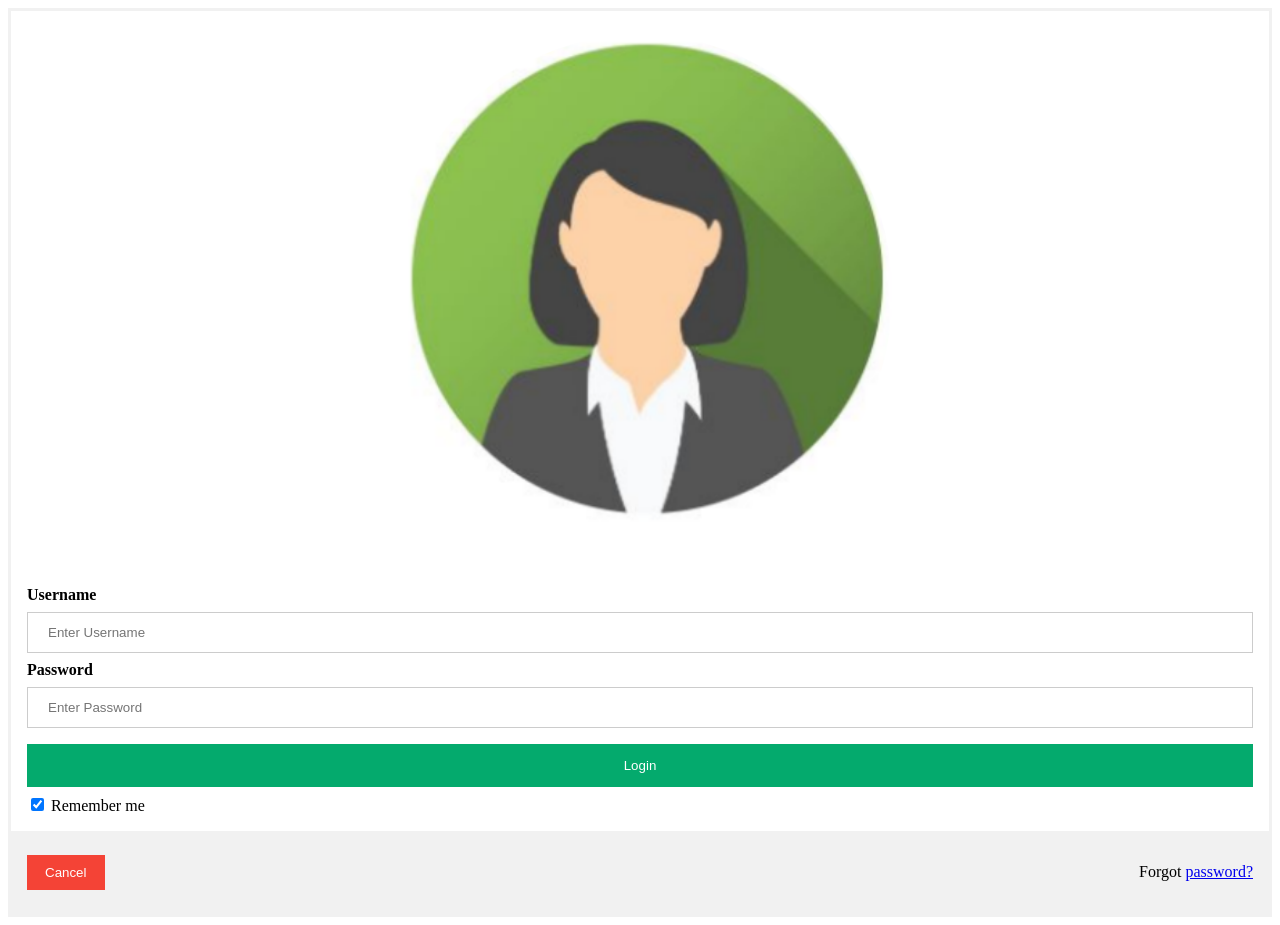
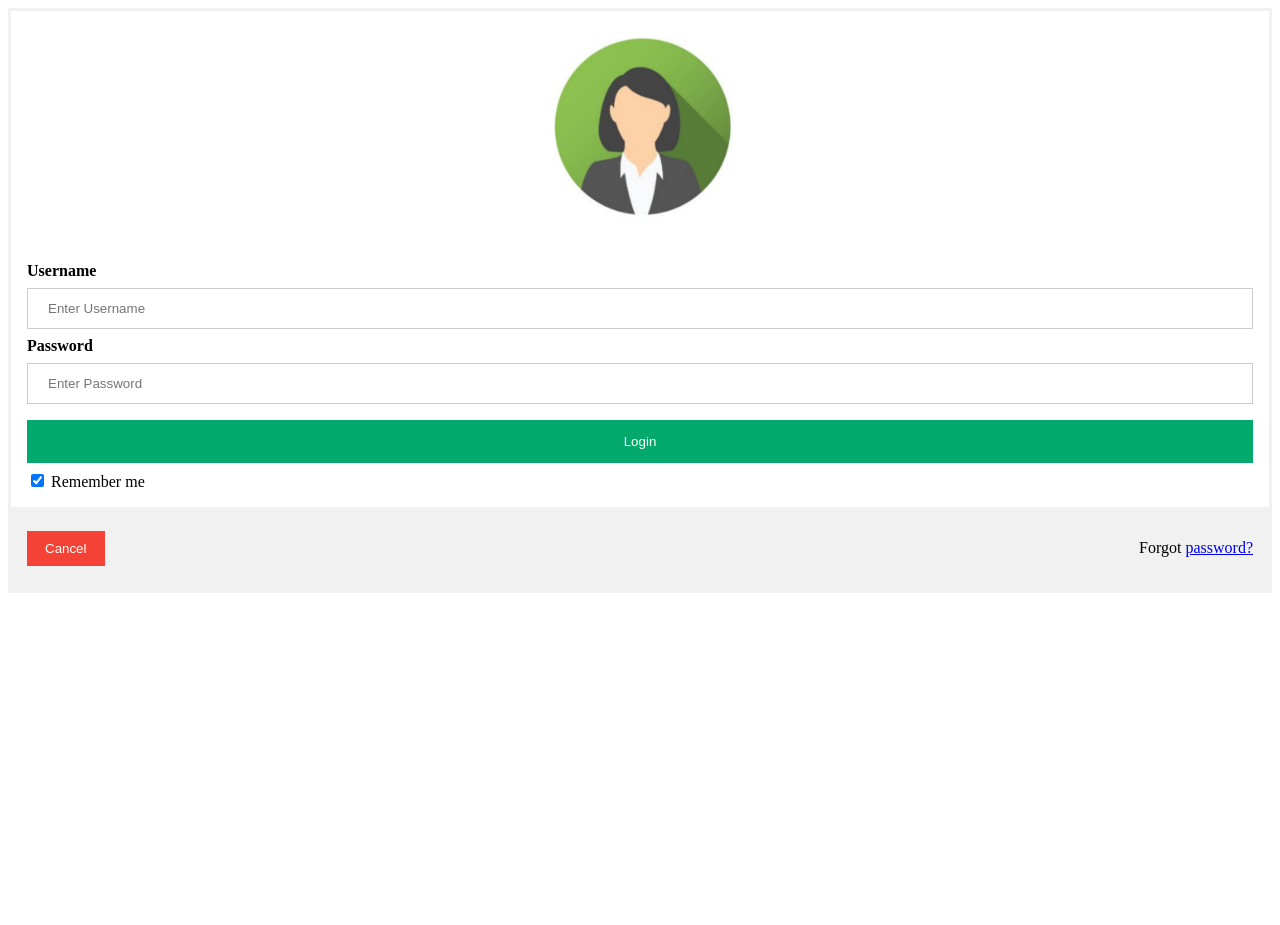
Before and after one commit to Aravind7755/Task5, a plain HTML site: page task6css.html in a window 1280 px wide. After the commit the page ends 800 px from the top, so only its background shows below. Drawn offline with Linux system fonts and the light colour scheme.

Commit message:
Update task6.css

```diff
--- a/task6.css
+++ b/task6.css
@@ -42,8 +42,8 @@ form {
 
 
   .avatar {
-    width: 40%;
-    border-radius: 50%;
+    width: 15%;
+    border-radius: 20%;
   }
 
 
```
